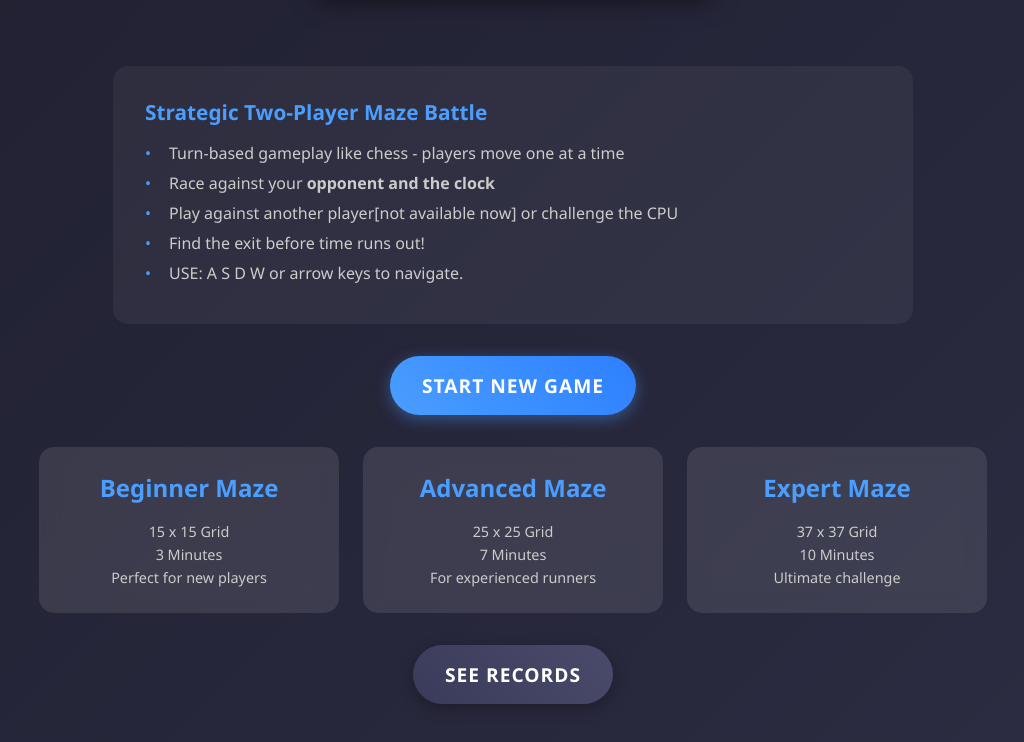
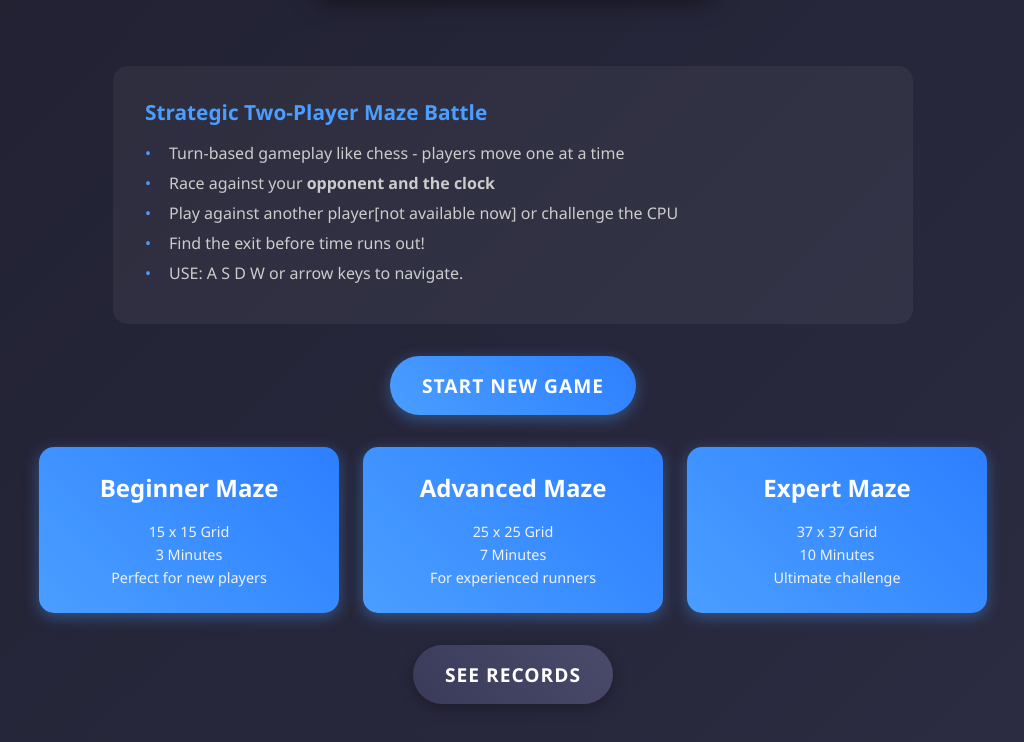
Before and after one commit to Dream-World-Coder/maze-battle, a plain HTML site: page index.html in a window 1280 px wide. Shown: the part 575-1317 px from the top of the page, without its empty margins (127-1151 px from the left). Drawn offline with Linux system fonts and the light colour scheme.

Commit message:
some css fix

```diff
--- a/style.css
+++ b/style.css
@@ -56,6 +56,9 @@ h1 {
   width: 300px;
   backdrop-filter: blur(10px);
   transition: transform 0.3s ease;
+  background: linear-gradient(45deg, #4a9eff, #2d7fff);
+  color: white;
+  box-shadow: 0 4px 15px rgba(74, 158, 255, 0.4);
 }
 
 .level-card:hover {
@@ -63,13 +66,13 @@ h1 {
 }
 
 .level-title {
-  color: #4a9eff;
+  color: white;
   font-size: 1.5rem;
   margin-bottom: 1rem;
 }
 
 .level-info {
-  color: #cccccc;
+  color: #f2f2f2;
   font-size: 0.9rem;
   line-height: 1.6;
 }
```
Also changed, not shown: game/game.css (+9 -2 lines), game.png (added), 2 other files.
